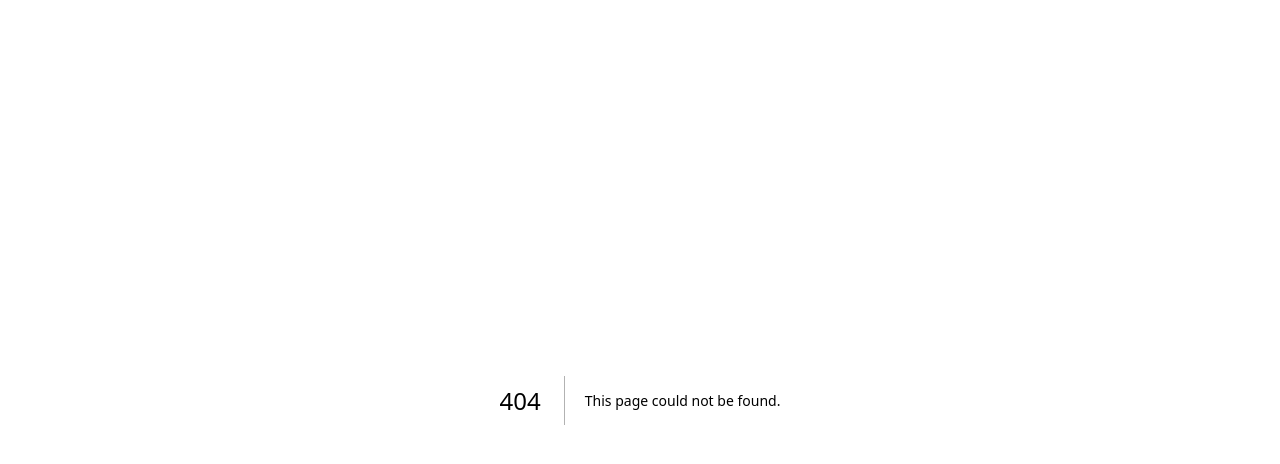
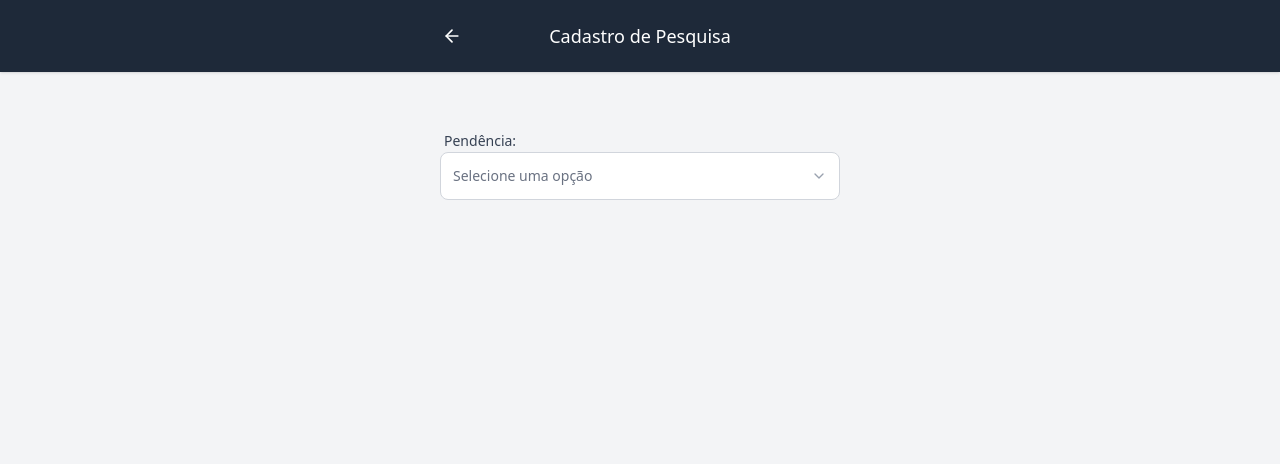
Before and after one commit to Fconeto/SIGEN, a Next.js app in the folder sigen-frontend/: page /chief-agent/search-register in a window 1280 px wide. Before the commit this address had no page. Shown: the top 464 px of the page. Built offline with nearby package versions, Linux system fonts and the light colour scheme.

Commit message:
Create page search-register and route chief-agent

```diff
--- a/sigen-frontend/src/app/chief-agent/page.tsx
+++ b/sigen-frontend/src/app/chief-agent/page.tsx
@@ -75,6 +75,12 @@ export default function HomePage() {
             icon: <FileText className="w-5 h-5" />,
             action: () => {},
           },
+          {
+            id: "cadastro-pesquisa",
+            label: "Cadastro de Pesquisa",
+            icon: <FileText className="w-5 h-5" />,
+            action: () => {"chief-agent/search-register"},
+          },
         ]}
       />
     </SigenAppLayout>
--- /dev/null
+++ b/sigen-frontend/src/app/chief-agent/search-register/page.tsx
@@ -0,0 +1,7 @@
+"use client";
+
+import SearchRegisterForm from "@/app_features/search-register/search-register";
+
+export default function SearchRegisterFormPage() {
+  return <SearchRegisterForm></SearchRegisterForm>;
+}
--- /dev/null
+++ b/sigen-frontend/src/app_features/search-register/search-register.tsx
@@ -0,0 +1,96 @@
+"use client"
+
+import { SigenAppLayout } from "@/components/sigen-app-layout";
+import { SigenCheckbox } from "@/components/sigen-checkbox";
+import { defaultDialogs, SigenDialogProps } from "@/components/sigen-dialog";
+import { SigenDropdown } from "@/components/sigen-dropdown";
+import { SigenFormField } from "@/components/sigen-form-field";
+import { SigenInput } from "@/components/sigen-input";
+import { PendencyState } from "@/domain/entities/pendency";
+import { useForm, validators } from "@/hooks/useform";
+import { useRouter } from "next/navigation";
+import { useState } from "react";
+
+interface SearchForm {
+  pendencyState: PendencyState | undefined;
+  nomeMorador: string;
+  numberOfPeaple: number;
+  wallType: string;
+  ceilingType: string;
+  capture: boolean;
+  positiveAttachments: number;
+  negativeAttachments: number;
+  numberOfCats: number;
+  numberOfDogs: number;
+}
+
+export default function SearchRegisterForm() {
+  const router = useRouter();
+
+  const { values, errors, handleChange, validateForm, resetForm } = useForm(
+    {
+      pendencyState: undefined,
+      nomeMorador: "",
+      numberOfPeaple: "",
+      wallType: "",
+      ceilingType: "",
+      capture: "",
+      positiveAttachments: "",
+      negativeAttachments: "",
+      numberOfCats: "",
+      numberOfDogs: "",
+    } as unknown as SearchForm,
+  );
+
+  const [isLoading, setIsLoading] = useState(false);
+  const [dialog, setDialog] = useState<SigenDialogProps>({
+    isOpen: false,
+    type: "info",
+    message: "",
+  });
+
+  const handleSubmit = async (e: React.FormEvent) => {
+    e.preventDefault();
+
+    setDialog(defaultDialogs.error);
+
+    if (!validateForm()) {
+      return;
+    }
+
+    setIsLoading(true);
+    await new Promise((r) => setTimeout(r, 2000));
+    console.log("Form Data:", values);
+    setIsLoading(false);
+    resetForm();
+  };
+
+  return (
+    <>
+      <SigenAppLayout
+        headerTitle="Cadastro de Pesquisa"
+        showBackButton
+        onBackClick={() => router.back}
+      >
+        <form onSubmit={handleSubmit} className="space-y-2 mt-8">
+          <SigenFormField
+            id="pendencyState"
+            label="Pendência:"
+            error={errors.pendencyState}
+          >
+            <SigenDropdown
+              value={values.pendencyState}
+              onValueChange={(v) => handleChange("pendencyState", v)}
+              options={[
+                { value: PendencyState.recusa, label: PendencyState.recusa },
+                { value: PendencyState.casaFechada, label: PendencyState.casaFechada },
+              ]}
+            />
+          </SigenFormField>
+        </form>
+
+
+      </SigenAppLayout>
+    </>
+  )
+}
--- /dev/null
+++ b/sigen-frontend/src/domain/entities/pendency.ts
@@ -0,0 +1,4 @@
+export enum PendencyState {
+  recusa = 'Recusa',
+  casaFechada = 'Casa fechada',
+}
```
